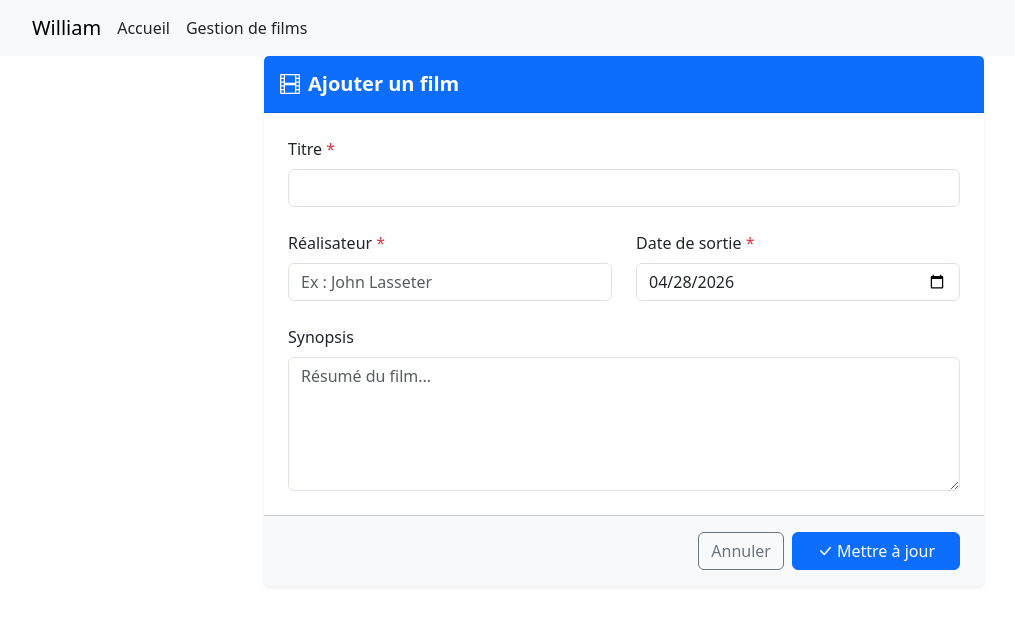
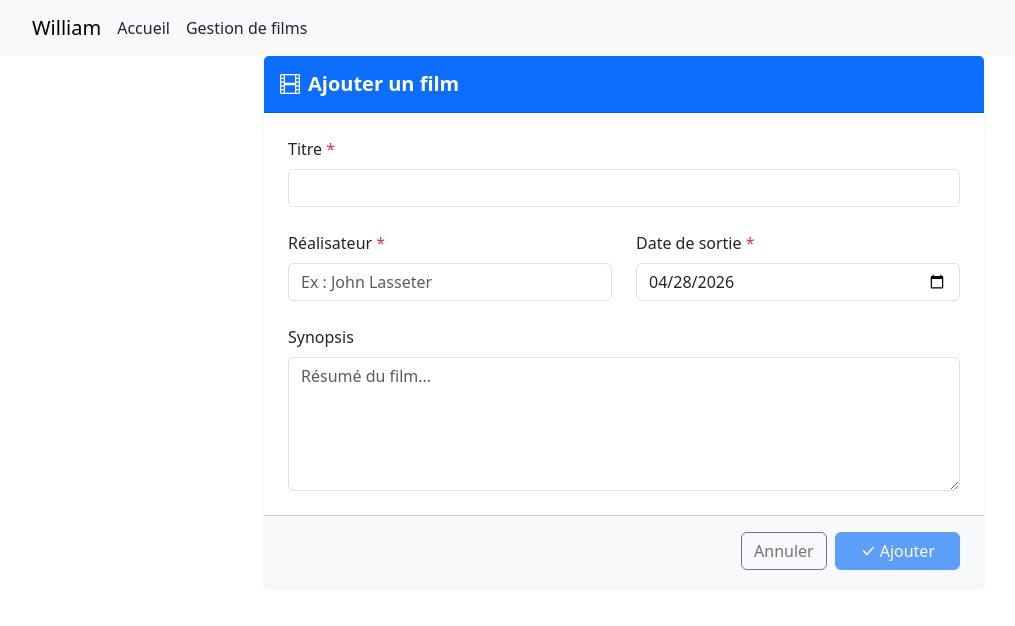
Before and after one commit to UzairGL/William, an Angular app in the folder william/: page /add-movie in a window 1280 px wide. Shown: the top 626 px of the page, without its empty margins (16-1031 px from the left). Built offline with nearby package versions, Linux system fonts and the light colour scheme.

Commit message:
fix signal forms validators

```diff
--- a/william/src/app/add-movie/add-movie.html
+++ b/william/src/app/add-movie/add-movie.html
@@ -99,8 +99,8 @@
       <button type="button" class="btn btn-outline-secondary">
         Annuler
       </button>
-      <button type="submit" class="btn btn-primary px-4">
-        <i class="bi bi-check-lg me-1"></i>Mettre à jour
+      <button [disabled]="!isValid()" type="submit" class="btn btn-primary px-4">
+        <i class="bi bi-check-lg me-1"></i>Ajouter
       </button>
     </div>
   </div>
--- a/william/src/app/add-movie/add-movie.ts
+++ b/william/src/app/add-movie/add-movie.ts
@@ -15,7 +15,7 @@ import {form, FormField, required} from '@angular/forms/signals';
   styleUrl: './add-movie.scss',
   changeDetection: ChangeDetectionStrategy.OnPush
 })
-export class AddMovie{
+export class AddMovie {
   private moviesApi = inject(MoviesApiService)
   private router = inject(Router)
 
@@ -36,11 +36,15 @@ export class AddMovie{
     required(res.synopsis, {message: 'Synopsis is required'});
   })
 
-  addMovie(event: SubmitEvent){
+  addMovie(event: SubmitEvent) {
     event.preventDefault()
 
     this.moviesApi.addMovie(this.movie()).subscribe(
       () => this.router.navigate(['/movies'])
     );
   }
+
+  isValid() {
+    return this.movieForm.title().valid() && this.movieForm.director().valid() && this.movieForm.releaseDate().valid() && this.movieForm.synopsis().valid()
+  }
 }
--- a/william/src/app/update-movie/update-movie.html
+++ b/william/src/app/update-movie/update-movie.html
@@ -93,7 +93,7 @@
 
     <div class="card-footer bg-light d-flex justify-content-end gap-2 py-3 px-4">
       <button type="button" routerLink="/movies" class="btn btn-outline-secondary">Annuler</button>
-      <button type="submit" class="btn btn-primary px-4">
+      <button [disabled]="!isValid()" type="submit" class="btn btn-primary px-4">
         <i class="bi bi-check-lg me-1"></i>Mettre à jour
       </button>
     </div>
--- a/william/src/app/update-movie/update-movie.ts
+++ b/william/src/app/update-movie/update-movie.ts
@@ -1,7 +1,7 @@
 import {Component, inject, OnInit, signal} from '@angular/core';
 import {FormsModule} from '@angular/forms';
 import {MoviesApiService} from '../services/movies-api.service';
-import { ActivatedRoute, Router, RouterLink } from '@angular/router';
+import {ActivatedRoute, Router, RouterLink} from '@angular/router';
 import {Movie} from '../models/movie';
 import {form, FormField, required} from '@angular/forms/signals';
 
@@ -11,11 +11,11 @@ import {form, FormField, required} from '@angular/forms/signals';
     FormsModule,
     FormField,
     RouterLink
-],
+  ],
   templateUrl: './update-movie.html',
   styleUrl: './update-movie.scss',
 })
-export class UpdateMovie implements OnInit{
+export class UpdateMovie implements OnInit {
   private moviesApi = inject(MoviesApiService)
   private router = inject(Router)
 
@@ -52,7 +52,7 @@ export class UpdateMovie implements OnInit{
 
   onReleaseDateChange(value: string) {
     this.releaseDateString.set(value);
-    this.movie.update(m => ({ ...m, releaseDate: new Date(value) }));
+    this.movie.update(m => ({...m, releaseDate: new Date(value)}));
   }
 
   update(event: SubmitEvent) {
@@ -62,4 +62,8 @@ export class UpdateMovie implements OnInit{
       () => this.router.navigate(['/movies'])
     );
   }
+
+  isValid() {
+    return this.movieForm.title().valid() && this.movieForm.director().valid() && this.movieForm.releaseDate().valid() && this.movieForm.synopsis().valid()
+  }
 }
```
